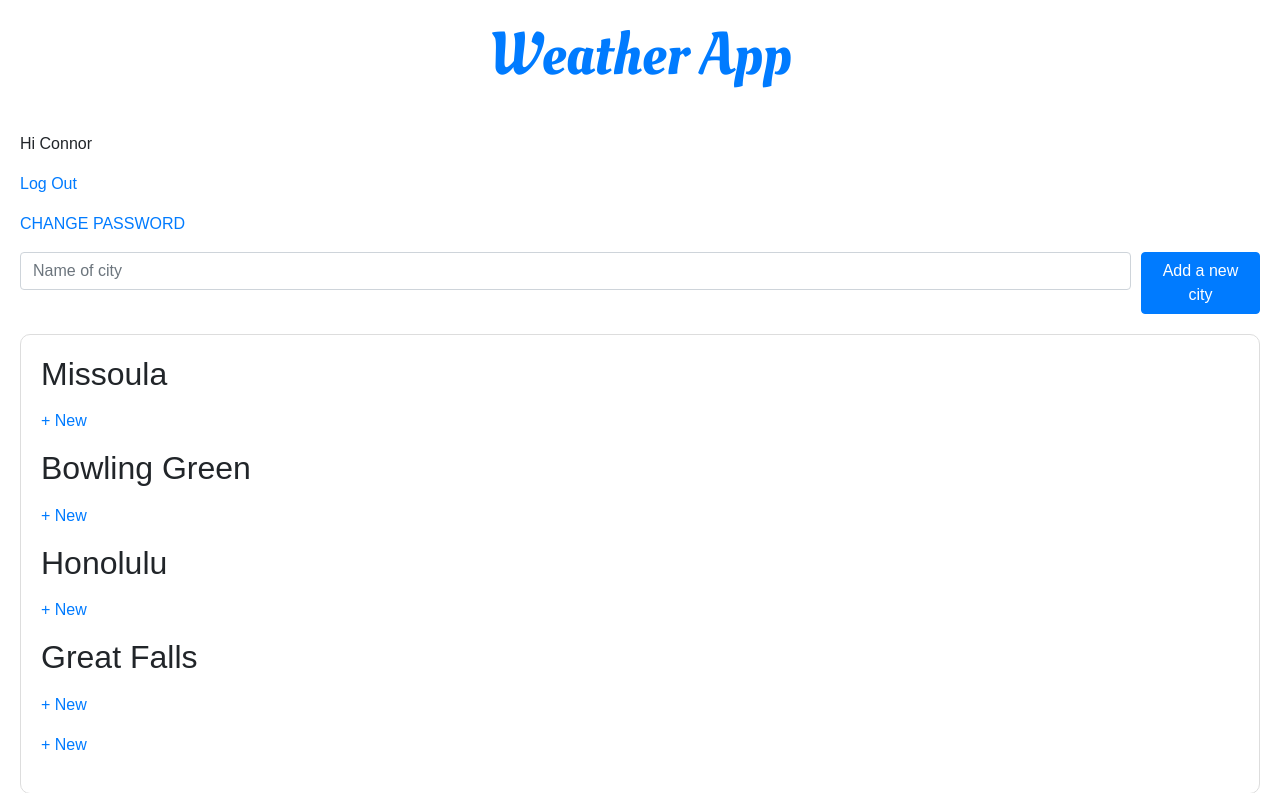
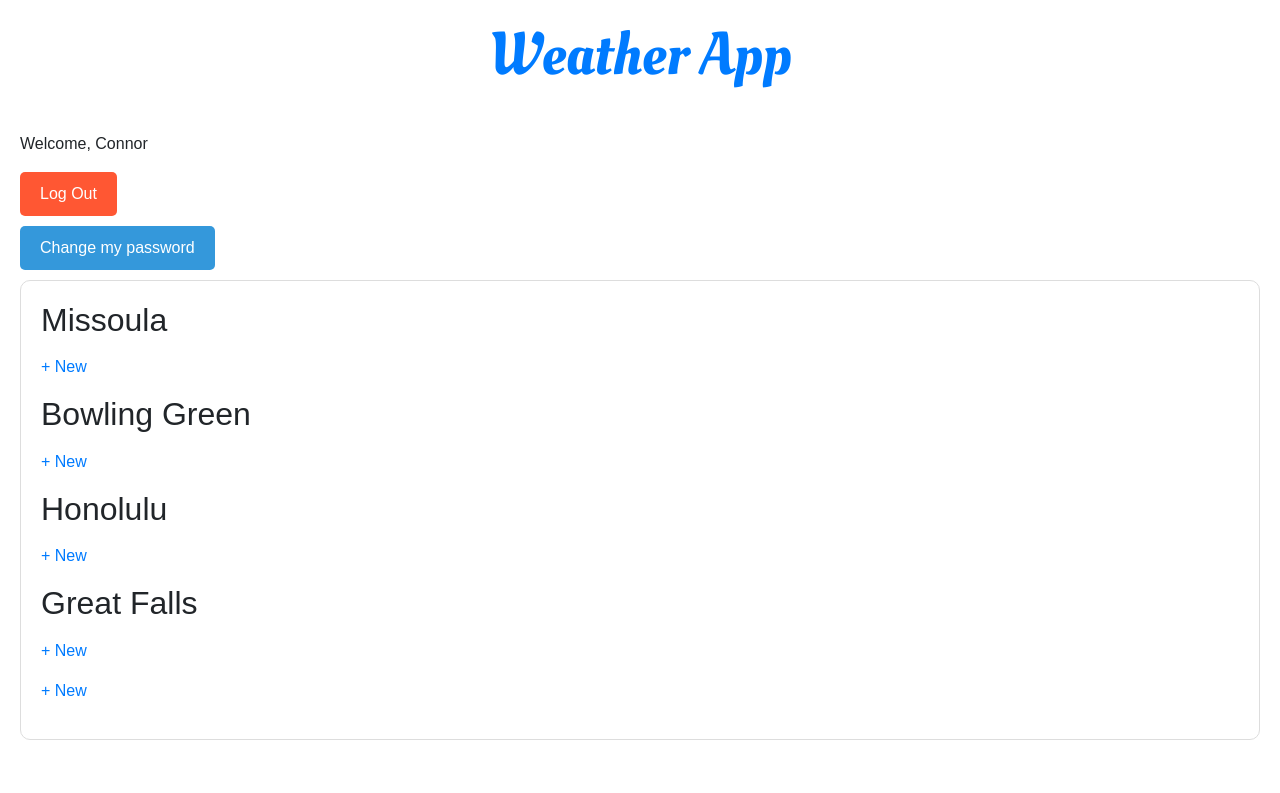
Before and after one commit to nrussell925/weather, a Django app: page / in a window 1280 px wide. Shown: the top 793 px of the page. After the commit the page ends 740 px from the top, so only its background shows below. Run offline with Django 4.2, Linux system fonts and the light colour scheme; a user stored in the database is signed in; some libraries are stand-ins or nearby versions; some web fonts are replaced.

Commit message:
added css to log out and changemypassword buttons

```diff
--- a/accounts/views.py
+++ b/accounts/views.py
@@ -73,7 +73,7 @@ class UpdateCity4View(View):
         form = SearchForm(request.POST)
         if form.is_valid():
             city = form.cleaned_data["query"]
-            request.user.city2 = city
+            request.user.city4 = city
             request.user.save()
             return redirect("home")
         return render(request, "update_city4.html", {"form": form})
--- a/templates/home.html
+++ b/templates/home.html
@@ -21,6 +21,52 @@
     <link rel="stylesheet" href="https://fonts.googleapis.com/css?family=Oleo+Script&display=swap">
     <link rel="stylesheet" href="https://fonts.googleapis.com/css?family=Shippori+Antique&display=swap">
     <style>
+
+
+        .btn {
+        display: inline-block;
+        padding: 10px 20px;
+        text-align: left;
+        text-decoration: none;
+        cursor: pointer;
+        border: none;
+        border-radius: 5px;
+        font-size: 16px;
+        transition: background-color 0.3s;
+        }
+
+        .btn-logout {
+        background-color: #FF5733;
+        color: #fff;
+        }
+
+        .btn-logout:hover {
+        background-color: #FF7043;
+        }
+
+        .btn-change-password {
+        background-color: #3498db;
+        color: #fff;
+        margin: 10px auto;
+        }
+
+        .btn-change-password:hover {
+        background-color: #2980b9;
+        }
+
+
+        /*.btn-submit {
+        background-color: #2ecc71;
+        color: #fff;
+        }
+
+        .btn-submit:hover {
+        background-color: #27ae60;
+        } ----------------- should use this for password_change form*/
+
+
+
+
         body {
             padding: 20px;
             font-family: 'Shippori Antique', sans-serif;
@@ -63,7 +109,7 @@
         .weather-container {
             display: flex;
             align-items: center;
-            /*justify-content: center; uncomment to center our cities midscreen*/
+            /*justify-content: center;  uncomment to center our cities midscreen*/
             margin-bottom: 20px;
             border: 1px solid #ddd;
             padding: 20px;
@@ -201,14 +247,29 @@
     <h1>Weather App</h1>
 
     {% block content %}
+
     {% if user.is_authenticated %}
-    <p>Hi {{ user.username }}</p>
-    <p> <a href="{% url 'logout' %}">Log Out</a></p>
-    <p> <a href="{% url 'password_change' %}">CHANGE PASSWORD</a></p>
-    <form method="POST">{% csrf_token %}
+        <p>Welcome, {{ user.username }}</p>
+        <div class = "profile-actions"></div>
+            <a href="{% url 'logout' %}" class="btn btn-logout">Log Out</a>
+        </div>
+
+
+
+        <div class = "profile-actions"></div>
+            <a href="{% url 'password_change' %}" class = "btn btn-change-password">Change my password</a>
+        </div>
+
+
+    <!-------------------------------------------------
+        <form method="POST" class = "password-change-form">
+        {% csrf_token %}
         {{ form.as_p }}
-        <input type="text" class="form-control" name="textfield" placeholder="Name of city">
-        <button onclick="geocode('textfield')" class="btn btn-primary">Add a new city</button>
+        <button type = "submit" class = "btn btn-submit">Change my password</button>
+            USE FOR PASSWORD_CHANGE_FORM ----------------->
+
+
+
     </form>
 
     <div class="weather-container">
```
Also changed, not shown: db.sqlite3.
